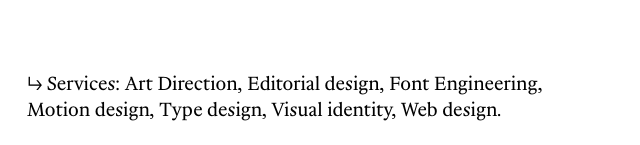
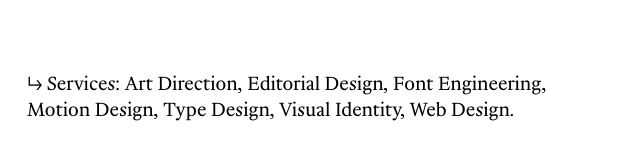
Before and after one commit to lucasportron/Website, a plain HTML site: page index.html in a window 1280 px wide. Shown: the part 652-797 px from the top of the page, 633-1273 px from the left. Drawn offline with Linux system fonts and the light colour scheme.

Commit message:
Update index.html

```diff
--- a/index.html
+++ b/index.html
@@ -27,8 +27,8 @@
         <p>↳ <a href="mailto:lucasportron.pro@gmail.com?subject=Portfolio%20Request">Portfolio available on demand.</a></p>
       </div>
       <div class="footer-column">
-        <p>↳ Services: Art Direction, Editorial design, Font Engineering,<br />
-        Motion design, Type design, Visual identity, Web design.</p>
+        <p>↳ Services: Art Direction, Editorial Design, Font Engineering,<br />
+        Motion Design, Type Design, Visual Identity, Web Design.</p>
       </div>
     </footer>
   </div>
```
